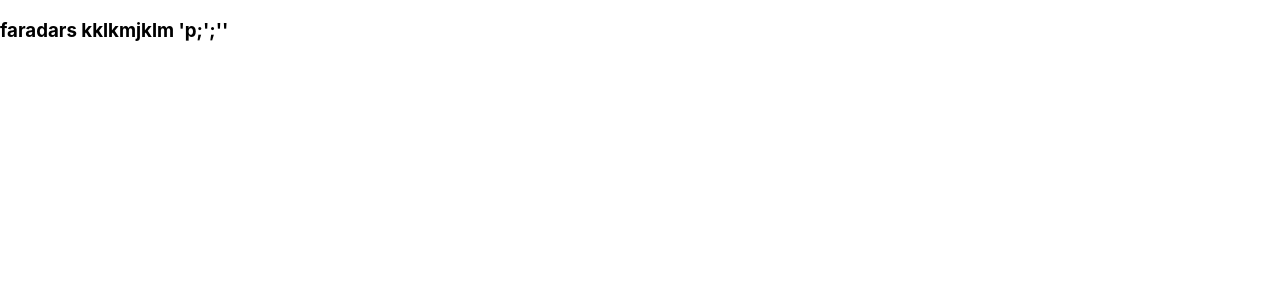
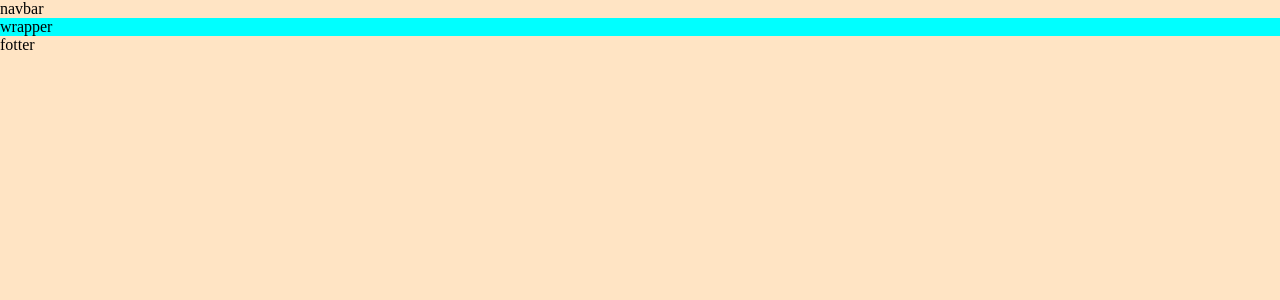
Before and after one commit to Arshia-Rastgoo/react-first-project-crypto-webApp, a React (Create React App) app: page / in a window 1280 px wide. Shown: the top 300 px of the page. Built offline with nearby package versions, Linux system fonts and the light colour scheme.

Commit message:
implement base structure

```diff
--- a/src/App.jsx
+++ b/src/App.jsx
@@ -1,10 +1,17 @@
+import Fottercomponent from "./Components/UI/Fotter.component";
+import Navbarcomponent from "./Components/UI/Navbar.component";
 
 function App() {
   return (
-    <div className="App">
-      <h3>faradars kklkmjklm
-        'p;';''
-      </h3>
+    <div >
+      navbar
+      <Navbarcomponent/>
+
+      <div className="wrapper">
+        wrapper
+      </div>
+      fotter
+      <Fottercomponent/>
     </div>
   );
 }
--- /dev/null
+++ b/src/Components/UI/Fotter.component.jsx
@@ -0,0 +1,9 @@
+import React from 'react'
+
+export default function Fottercomponent() {
+  return (
+    <div>
+
+    </div>
+  )
+}
--- /dev/null
+++ b/src/Components/UI/Navbar.component.jsx
@@ -0,0 +1,9 @@
+import React from 'react'
+
+export default function Navbarcomponent() {
+  return (
+    <div>
+      <h4></h4>
+    </div>
+  )
+}
--- a/src/index.css
+++ b/src/index.css
@@ -1,13 +1,11 @@
-body {
-  margin: 0;
-  font-family: -apple-system, BlinkMacSystemFont, 'Segoe UI', 'Roboto', 'Oxygen',
-    'Ubuntu', 'Cantarell', 'Fira Sans', 'Droid Sans', 'Helvetica Neue',
-    sans-serif;
-  -webkit-font-smoothing: antialiased;
-  -moz-osx-font-smoothing: grayscale;
+*{
+  padding: 0px;
+  margin: 0px;
+  box-sizing: border-box;
 }
-
-code {
-  font-family: source-code-pro, Menlo, Monaco, Consolas, 'Courier New',
-    monospace;
+body{
+  background-color: bisque;
 }
+.wrapper{
+  background-color: aqua;
+}
```
